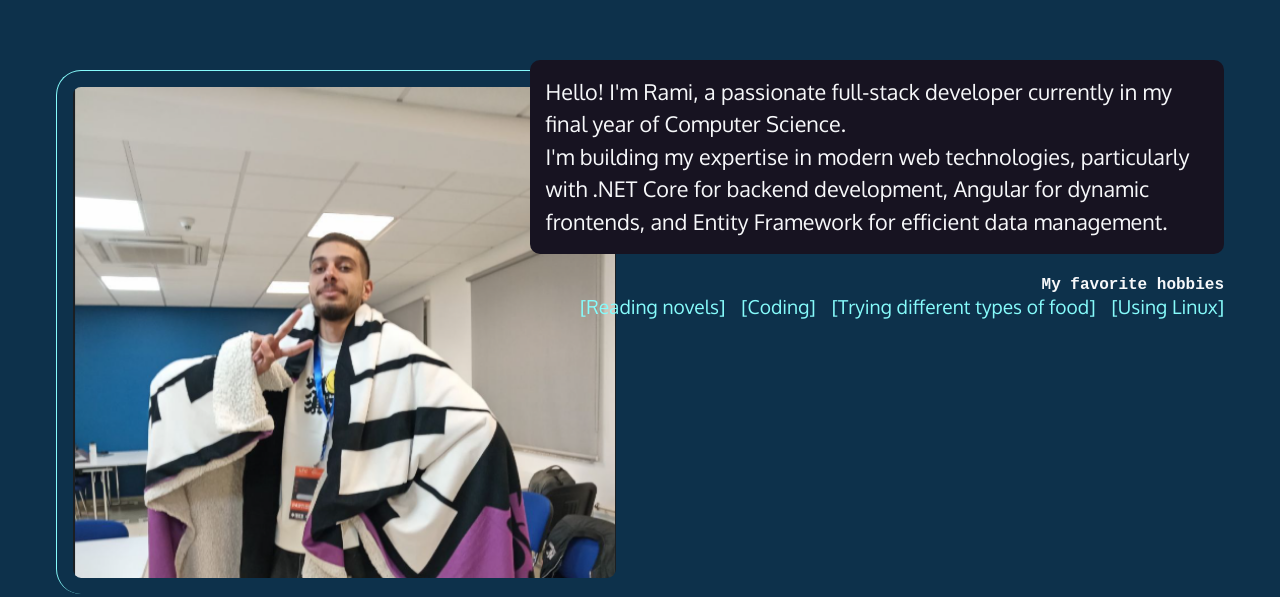
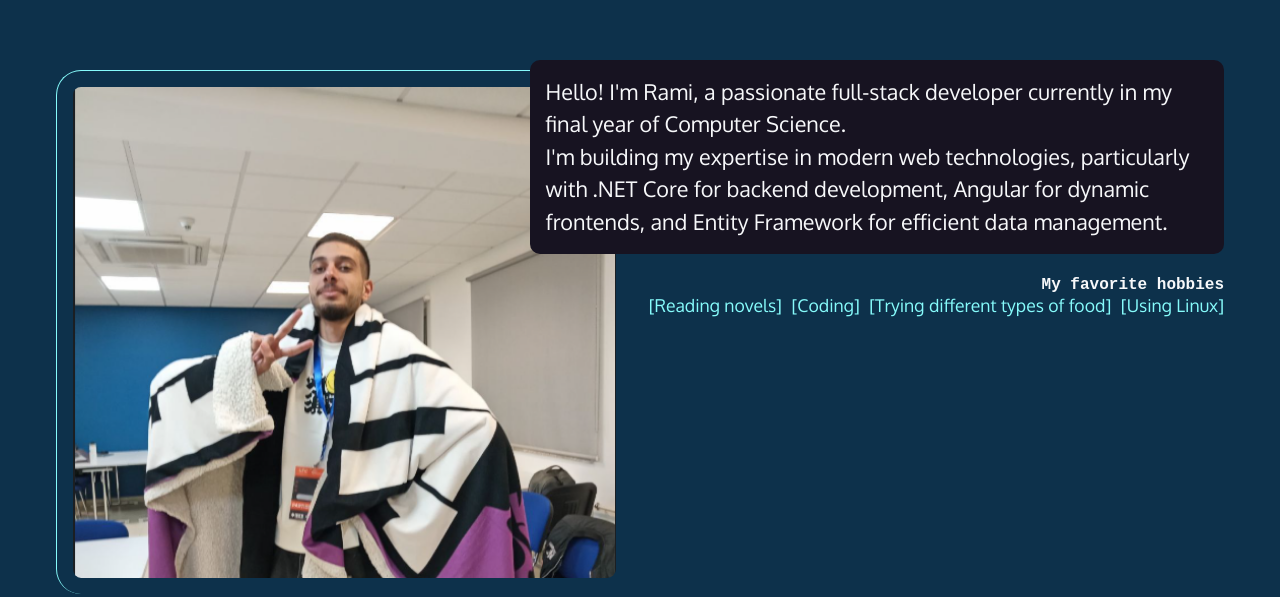
Before and after one commit to MrMoriarty04/Portfolio, a plain HTML site: page about.html in a window 1280 px wide. Shown: the part 203-800 px from the top of the page. Drawn offline with Linux system fonts and the light colour scheme; a web font is replaced by a local one.

Commit message:
minor changes v1.0003

```diff
--- a/css/about-style.css
+++ b/css/about-style.css
@@ -166,8 +166,9 @@ background-color: var(--dkblue);
     display: flex;
     flex-flow: row wrap;
     justify-content: flex-start;
-    gap: 1rem;
-    font-size: 1.2rem;
+    gap: 0.6rem;
+    font-size: 1.1rem;
+
 }
 
 .about-rami img{
```
